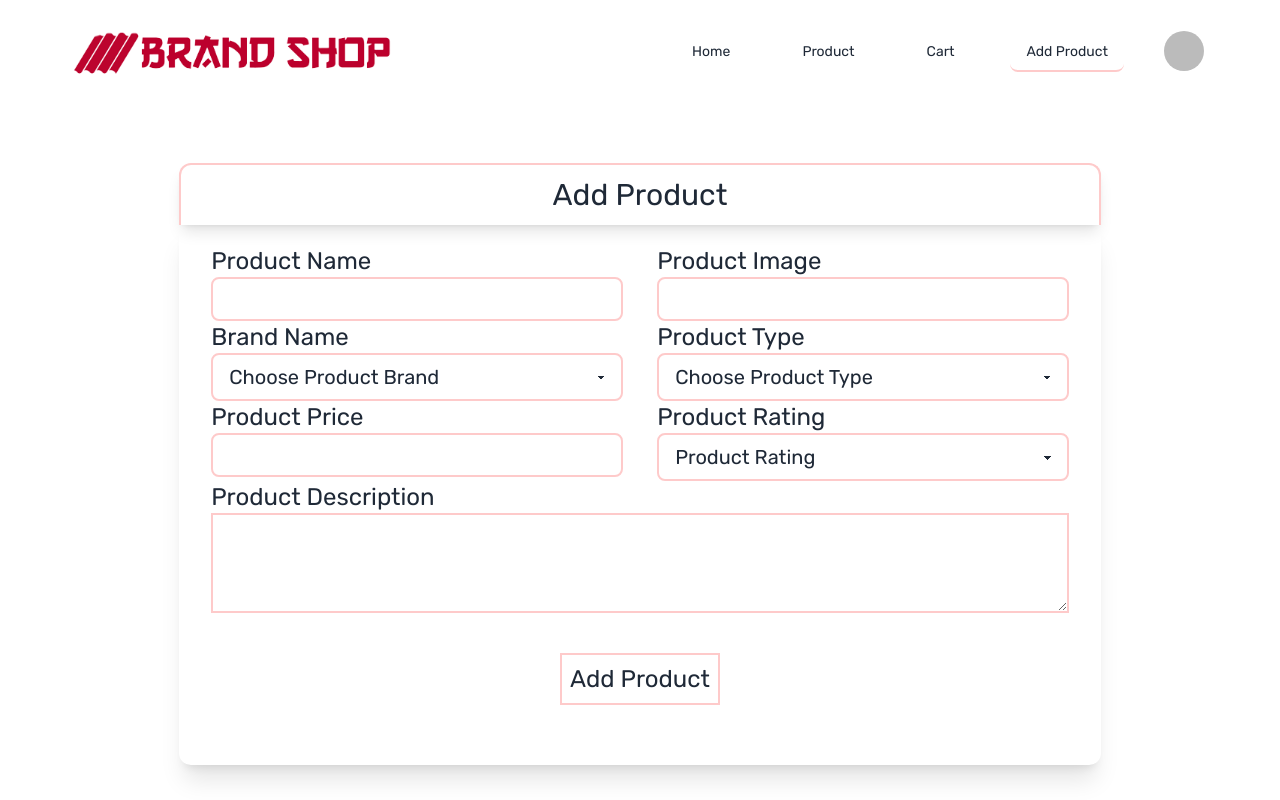
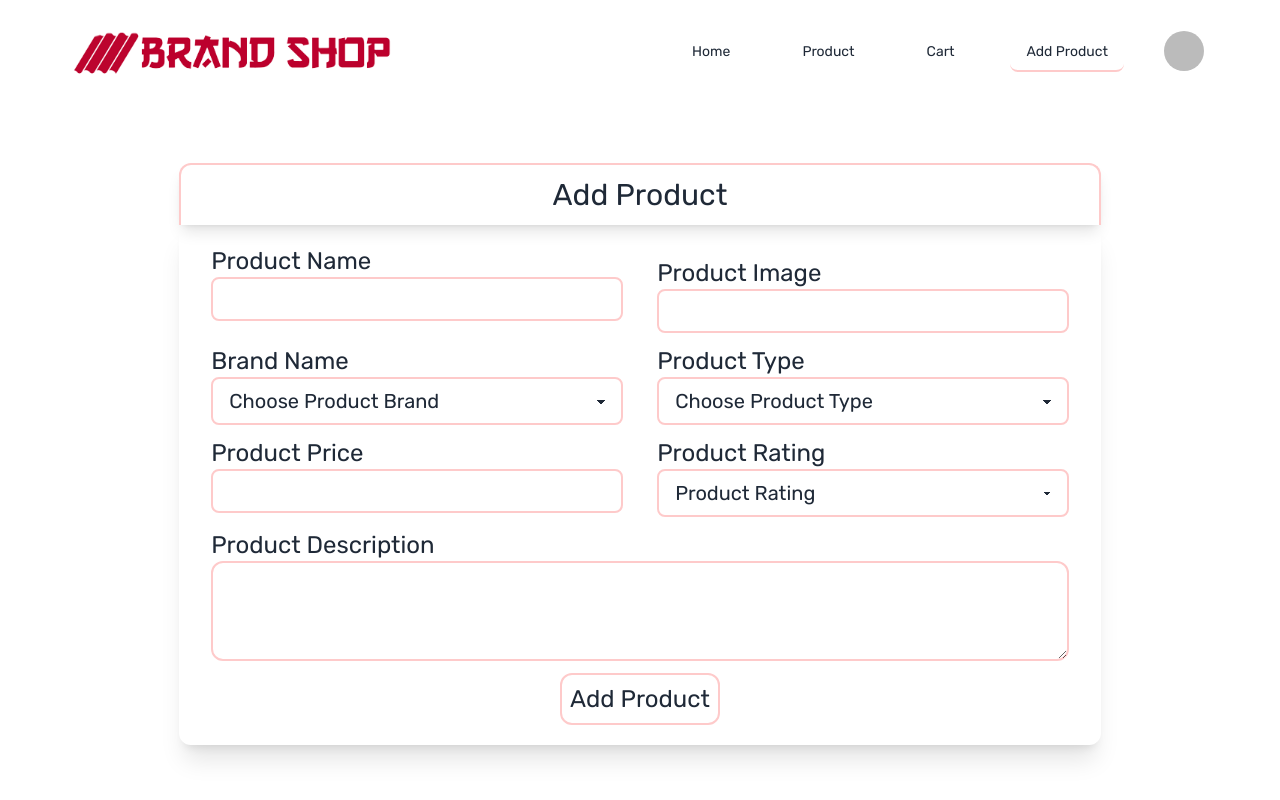
Before and after one commit to CodeWithRashed/brand-shop-client, a React (Vite) app: page /add in a window 1280 px wide. Shown: the top 800 px of the page. Built offline with nearby package versions, Linux system fonts and the light colour scheme; no server answers; sample sign-in values are in the browser's storage.

Commit message:
delete from cart working

```diff
--- a/src/Components/Auth/Login.jsx
+++ b/src/Components/Auth/Login.jsx
@@ -2,9 +2,10 @@ import PropTypes from "prop-types";
 import { GlobalDataContext } from "../../ContextApi/DataContext";
 import { useContext, useState } from "react";
 import { toast } from "react-toastify";
-import { useNavigate } from "react-router-dom";
+import { useLocation, useNavigate } from "react-router-dom";
 
 const Login = ({ setPageToggle }) => {
+  const location = useLocation();
   const { googleLogin, loginWithEmail } = useContext(GlobalDataContext);
   const [loginError, setLoginError] = useState(null);
   const navigator = useNavigate();
@@ -53,7 +54,7 @@ const Login = ({ setPageToggle }) => {
           theme: "light",
         });
         setTimeout(() => {
-          navigator("/");
+          navigator(location.state ? location.state : "/");
         }, "2000");
       })
       .then();
--- a/src/Components/Auth/Register.jsx
+++ b/src/Components/Auth/Register.jsx
@@ -2,9 +2,11 @@ import PropTypes from "prop-types";
 import { useContext, useState } from "react";
 import { GlobalDataContext } from "../../ContextApi/DataContext";
 import { toast } from "react-toastify";
-import { useNavigate } from "react-router-dom";
+import { useLocation, useNavigate } from "react-router-dom";
+
 
 const Register = ({ setPageToggle }) => {
+  const location = useLocation();
   const { createEmailUser, googleLogin, userInfoUpdate, setUserPhoto } =
     useContext(GlobalDataContext);
   const passwordRegex =
@@ -65,7 +67,7 @@ const Register = ({ setPageToggle }) => {
           theme: "light",
         });
         setTimeout(() => {
-          navigator("/");
+          navigator(location.state ? location.state : "/");
         }, 2000);
       }
     } catch (error) {
--- a/src/Pages/AddProduct.jsx
+++ b/src/Pages/AddProduct.jsx
@@ -52,13 +52,13 @@ const AddProduct = () => {
   };
   return (
     <div className="py-[5%] text-2xl">
-      <div className="w-[80%] mx-auto shadow-lg rounded-t-xl border-x-2 border-t-2 border-red-200">
+      <div className="lg:w-[80%] mx-auto shadow-lg rounded-t-xl border-x-2 border-t-2 border-red-200">
         <h1 className="text-3xl py-3 text-center">Add Product</h1>
       </div>
-      <div className="w-[80%] mx-auto shadow-xl rounded-b-xl py-5 px-8 ">
-        <form onSubmit={handleSubmit} className="flex flex-wrap gap-[4%]">
+      <div className="lg:w-[80%] mx-auto shadow-xl rounded-b-xl py-5 px-8 ">
+        <form onSubmit={handleSubmit} className="flex flex-wrap gap-[4%] space-y-3">
           {/* Product Name */}
-          <div className="flex flex-col w-[48%]">
+          <div className="flex flex-col w-full lg:w-[48%]">
             <span>Product Name</span>
             <input
               required
@@ -68,7 +68,7 @@ const AddProduct = () => {
             />
           </div>
           {/* Product Image */}
-          <div className="flex flex-col w-[48%]">
+          <div className="flex flex-col w-full lg:w-[48%]">
             <span>Product Image</span>
             <input
               required
@@ -78,7 +78,7 @@ const AddProduct = () => {
             />
           </div>
           {/* Product Brand Name */}
-          <div className="flex flex-col  w-[48%]">
+          <div className="flex flex-col  w-full lg:w-[48%]">
             <span>Brand Name</span>
             <select
               name="brandName"
@@ -96,7 +96,7 @@ const AddProduct = () => {
           </div>
 
           {/* Product  Type */}
-          <div className="flex flex-col w-[48%]">
+          <div className="flex flex-col w-full lg:w-[48%]">
             <span>Product Type</span>
             <select
               required
@@ -114,7 +114,7 @@ const AddProduct = () => {
             </select>
           </div>
           {/* Product Price */}
-          <div className="flex flex-col w-[48%]">
+          <div className="flex flex-col w-full lg:w-[48%]">
             <span>Product Price</span>
             <input
               required
@@ -125,7 +125,7 @@ const AddProduct = () => {
           </div>
 
           {/* Product Ratting */}
-          <div className="flex flex-col w-[48%]">
+          <div className="flex flex-col w-full lg:w-[48%]">
             <span>Product Rating</span>
 
             <select
@@ -146,7 +146,7 @@ const AddProduct = () => {
             <span>Product Description</span>
             <textarea
               required
-              className="w-full h-[100px] border-2 border-red-200"
+              className="w-full h-[100px] border-2 border-red-200 rounded-xl"
               type="text"
               name="productDescription"
             />
@@ -156,7 +156,7 @@ const AddProduct = () => {
           <div className="flex justify-center items-center w-full m-10">
             <button
               type="submit"
-              className="  text-center border-2 border-red-200 p-2"
+              className="  text-center border-2 border-red-200 p-2 rounded-xl"
             >
               Add Product
             </button>
--- a/src/Pages/BrandDetails.jsx
+++ b/src/Pages/BrandDetails.jsx
@@ -2,6 +2,8 @@ import { useEffect, useState } from "react";
 import { Link, useParams } from "react-router-dom";
 import { fetchProductData } from "../Hooks/fetchData";
 import BrandBanner from "../Components/BrandBanner.jsx/BrandBanner";
+import Rating from "react-rating";
+import { AiFillStar, AiOutlineStar } from "react-icons/ai";
 
 const BrandDetails = () => {
   const brand = useParams();
@@ -35,9 +37,9 @@ const BrandDetails = () => {
                       {product?.brandName}
                     </h1>
                   </div>
-                  <div className="img ">
+                  <div className="img h-[200px]">
                     <img
-                      className="w-[400px] h-[200px]"
+                      className="h-[200px] w-full object-cover"
                       src={`${product?.productImage}`}
                       alt=""
                     />
@@ -50,10 +52,20 @@ const BrandDetails = () => {
                       <span>Price: </span>
                       {product?.productPrice}$
                     </h1>
-                    <h1 className="text-2xl uppercase">
+                    <div className="text-2xl uppercase flex items-center gap-1">
                       <span>Ratting: </span>
-                      {product?.productRatting}
-                    </h1>
+                      <span><Rating className="flex items-center"
+                        emptySymbol={
+                          <AiOutlineStar className="text-[#ff2d37] flex items-center text-2xl"></AiOutlineStar>
+                        }
+                        fullSymbol={
+                          <AiFillStar className="text-[#ff2d37] text-2xl"></AiFillStar>
+                        }
+                        readonly={true}
+                        initialRating={4}
+                      /></span>
+
+                    </div>
                     <div className="cta text-2xl flex justify-between items-center gap-[4%]  my-5">
                       <Link
                         to={`/products/${product._id}`}
--- a/src/Pages/CartPage.jsx
+++ b/src/Pages/CartPage.jsx
@@ -5,8 +5,9 @@ import { toast } from "react-toastify";
 import { AiFillDelete } from "react-icons/ai";
 
 const CartPage = () => {
-  const [addData, setAllData] = useState(null);
+  const [allData, setAllData] = useState(null);
   const cartItems = useLoaderData();
+
 
   useEffect(() => {
     const fetchData = async () => {
@@ -23,8 +24,10 @@ const CartPage = () => {
     await fetch(`https://brand-shop-back-end.vercel.app/api/delete/${id}`, {
       method: "DELETE",
     })
+
       .then((res) => res.json())
-      .then((data) => {
+      .then(() => {
+
         toast.success("Removed from Cart!!", {
           position: "top-center",
           autoClose: 2000,
@@ -35,7 +38,7 @@ const CartPage = () => {
           progress: undefined,
           theme: "light",
         });
-        console.log(data);
+        setAllData((oldAllData) => oldAllData.filter((item) => item._id !== id))
       });
   };
 
@@ -64,10 +67,10 @@ const CartPage = () => {
                 </th>
               </tr>
             </thead>
-            <tbody>
+            <tbody >
 
-              {addData?.map((cartItem) => (
-                <tr key={cartItem._id}>
+              {allData?.map((cartItem) => (
+                <tr className="mb-5" key={cartItem._id} >
                   <td className="my-2">
                     <img
                       className="h-10 w-10 rounded-xl"
@@ -82,7 +85,7 @@ const CartPage = () => {
                   <td>
                     <button
                       onClick={() => handleDelete(cartItem._id)}
-                      className="text-xl  p-2"
+                      className="text-xl  p-2 hover:text-[#ff2d37]"
                     >
                       <AiFillDelete></AiFillDelete>
                     </button>
```
